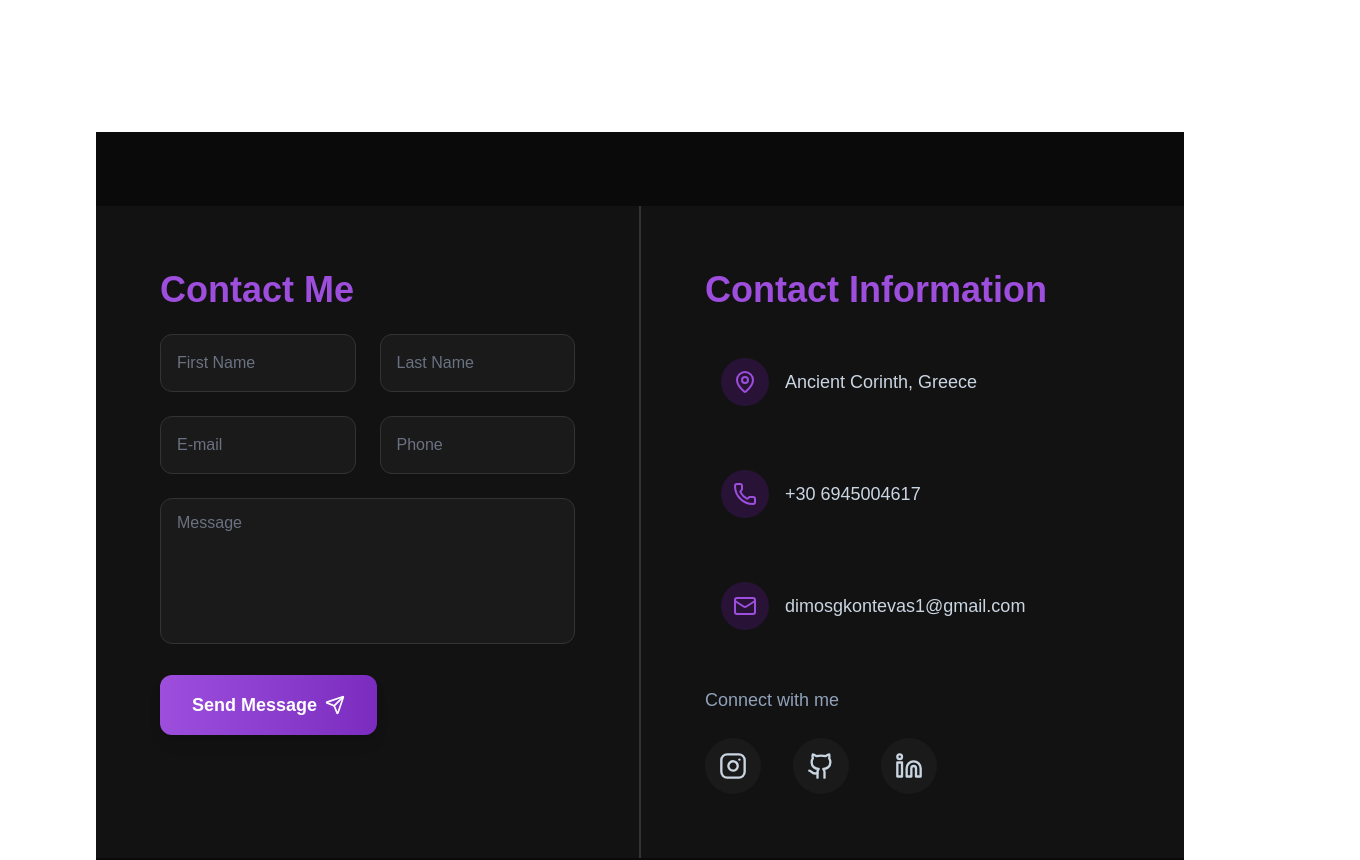
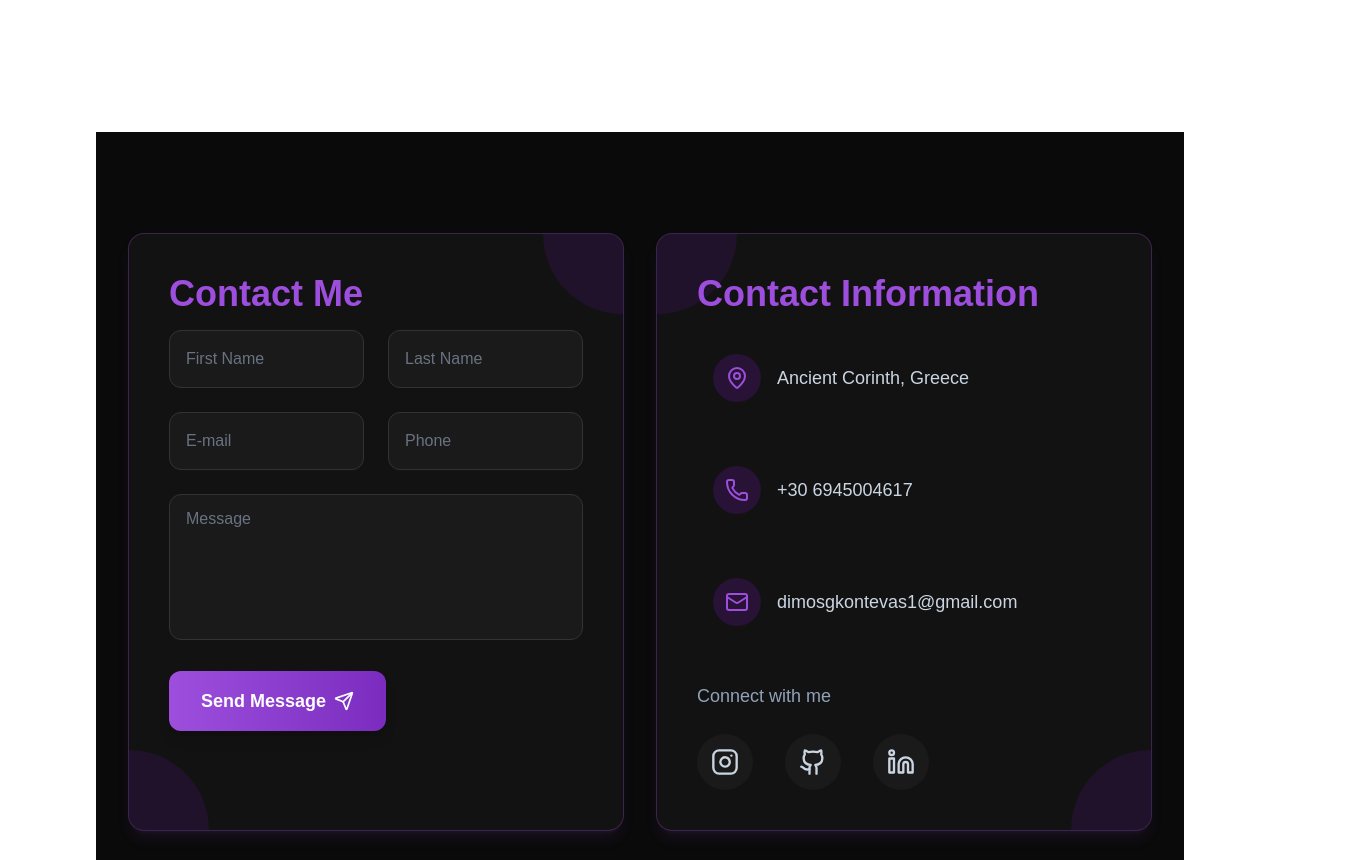
Before and after one commit to gkontevas/Portfolio, a Next.js app: page / in a window 1280 px wide. Shown: the part 2540-3400 px from the top of the page, 1360 px wide, since content can reach past the window. Built offline with nearby package versions, Linux system fonts and the light colour scheme.

Commit message:
new commit

```diff
--- a/app/components/Contact.jsx
+++ b/app/components/Contact.jsx
@@ -4,7 +4,7 @@ import { useState, useRef } from "react"
 import Swal from "sweetalert2"
 import Link from "next/link"
 import { motion, useInView } from "framer-motion"
-import { MapPin, Phone, Mail, Instagram, Github, Linkedin, Send } from "lucide-react"
+import { MapPin, Phone, Mail, Instagram, Github, Linkedin, Send } from 'lucide-react'
 
 const ContactForm = () => {
   const [isSubmitting, setIsSubmitting] = useState(false)
@@ -101,30 +101,30 @@ const ContactForm = () => {
   }
 
   return (
-    <div className="min-h-screen w-full flex items-center justify-center bg-[#0A0A0A]">
-      <div className="w-full">
-        <div className="flex flex-col md:flex-row">
+    <div className="min-h-screen w-full flex items-center justify-center bg-[#0A0A0A] py-4 px-0 sm:px-6 lg:px-8">
+      <div className="w-full max-w-full xl:max-w-[1400px] 2xl:max-w-[1600px]">
+      <div className="flex flex-col md:flex-row gap-4 md:gap-6 lg:gap-8 w-full">
           {/* Contact Form */}
           <motion.div
             ref={formContainerRef}
-            className="w-full md:w-1/2 bg-[#121212] border-0 md:border-r border-[#333333]"
+            className="w-full min-w-[300px] md:w-1/2 bg-[#121212] rounded-none sm:rounded-2xl border-x-0 sm:border border-[#9D4EDD]/30 shadow-lg shadow-[#9D4EDD]/10 relative overflow-hidden"
             initial="hidden"
             animate={isFormInView ? "visible" : "hidden"}
             variants={containerVariants}
           >
             {/* Decorative elements */}
-            <div className="absolute -top-20 -right-20 w-40 h-40 rounded-full bg-purple-900/20 hidden md:block"></div>
-            <div className="absolute -bottom-20 -left-20 w-40 h-40 rounded-full bg-purple-900/20 hidden md:block"></div>
+            <div className="absolute -top-20 -right-20 w-40 h-40 rounded-full bg-purple-900/20"></div>
+            <div className="absolute -bottom-20 -left-20 w-40 h-40 rounded-full bg-purple-900/20"></div>
 
-            <div className="p-8 md:p-10 lg:p-16 space-y-6 relative z-10">
+            <div className="p-6 md:p-8 lg:p-10 space-y-5 relative z-10">
               <motion.h2
-                className="text-2xl sm:text-3xl lg:text-4xl font-bold text-[#9D4EDD] mb-6 text-center md:text-left"
+                className="text-2xl sm:text-3xl lg:text-4xl font-bold text-[#9D4EDD] mb-4 text-center md:text-left"
                 variants={itemVariants}
               >
                 Contact Me
               </motion.h2>
-              <form onSubmit={onSubmit} className="space-y-5 lg:space-y-6">
-                <div className="grid grid-cols-1 sm:grid-cols-2 gap-5 lg:gap-6">
+              <form onSubmit={onSubmit} className="space-y-4 lg:space-y-6">
+                <div className="grid grid-cols-1 sm:grid-cols-2 gap-4 lg:gap-6">
                   <motion.div variants={formItemVariants}>
                     <input
                       type="text"
@@ -144,7 +144,7 @@ const ContactForm = () => {
                     />
                   </motion.div>
                 </div>
-                <div className="grid grid-cols-1 sm:grid-cols-2 gap-5 lg:gap-6">
+                <div className="grid grid-cols-1 sm:grid-cols-2 gap-4 lg:gap-6">
                   <motion.div variants={formItemVariants}>
                     <input
                       type="email"
@@ -186,7 +186,7 @@ const ContactForm = () => {
                       <>
                         <motion.div
                           animate={{ rotate: 360 }}
-                          transition={{ repeat: Number.POSITIVE_INFINITY, duration: 1, ease: "linear" }}
+                          transition={{ repeat: Infinity, duration: 1, ease: "linear" }}
                           className="w-5 h-5 lg:w-6 lg:h-6 border-2 border-white border-t-transparent rounded-full"
                         />
                         <span>Sending...</span>
@@ -206,24 +206,24 @@ const ContactForm = () => {
           {/* Contact Info */}
           <motion.div
             ref={infoContainerRef}
-            className="w-full md:w-1/2 bg-[#121212] border-0 md:border-l border-[#333333]"
+            className="w-full min-w-[300px] md:w-1/2 bg-[#121212] rounded-none sm:rounded-2xl border-x-0 sm:border border-[#9D4EDD]/30 shadow-lg shadow-[#9D4EDD]/10 relative overflow-hidden"
             initial="hidden"
             animate={isInfoInView ? "visible" : "hidden"}
             variants={containerVariants}
           >
             {/* Decorative elements */}
-            <div className="absolute -top-20 -left-20 w-40 h-40 rounded-full bg-purple-900/20 hidden md:block"></div>
-            <div className="absolute -bottom-20 -right-20 w-40 h-40 rounded-full bg-purple-900/20 hidden md:block"></div>
+            <div className="absolute -top-20 -left-20 w-40 h-40 rounded-full bg-purple-900/20"></div>
+            <div className="absolute -bottom-20 -right-20 w-40 h-40 rounded-full bg-purple-900/20"></div>
 
-            <div className="p-8 md:p-10 lg:p-16 space-y-8 lg:space-y-10 relative z-10">
-              <div className="space-y-6 lg:space-y-8">
+            <div className="p-6 md:p-8 lg:p-10 space-y-6 lg:space-y-10 relative z-10">
+              <div className="space-y-5 lg:space-y-8">
                 <motion.h2
-                  className="text-2xl sm:text-3xl lg:text-4xl font-bold text-[#9D4EDD] mb-6 lg:mb-8 text-center md:text-left"
+                  className="text-2xl sm:text-3xl lg:text-4xl font-bold text-[#9D4EDD] mb-4 lg:mb-6 text-center md:text-left"
                   variants={itemVariants}
                 >
                   Contact Information
                 </motion.h2>
-                <div className="space-y-6 lg:space-y-8 text-slate-300">
+                <div className="space-y-5 lg:space-y-8 text-slate-300">
                   <motion.div
                     className="flex items-center gap-4 p-3 lg:p-4 rounded-xl hover:bg-[#1A1A1A] transition-all duration-300"
                     variants={itemVariants}
--- a/app/page.js
+++ b/app/page.js
@@ -14,7 +14,7 @@ export default function Home() {
 
   return (
 
-      <main className="flex min-h-screen flex-col">
+      <main className="flex min-h-screen flex-col w-full">
         <Navbar />
         <div className="container mt-12 mx-auto px-12 py-14">
         <div id="home">
@@ -32,7 +32,7 @@ export default function Home() {
           <ProjectSection />
         </div>
         <br/>
-        <div id="contact" className="container mt-24 mx-auto px-12 py-4">
+        <div id="contact" className="container mt-24 mx-auto px-4 sm:px-6 lg:px-12 py-4">
           <ContactForm
             github="https://github.com/gkontevas"
             linkedin="https://www.linkedin.com/in/dimos-gkontevas-bb87a22b3/"
```
